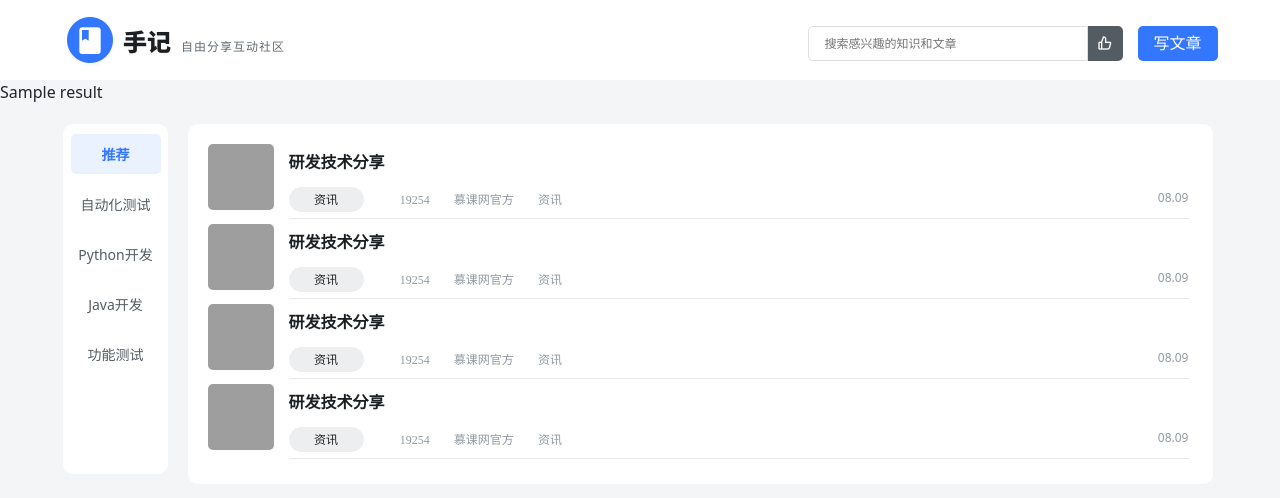
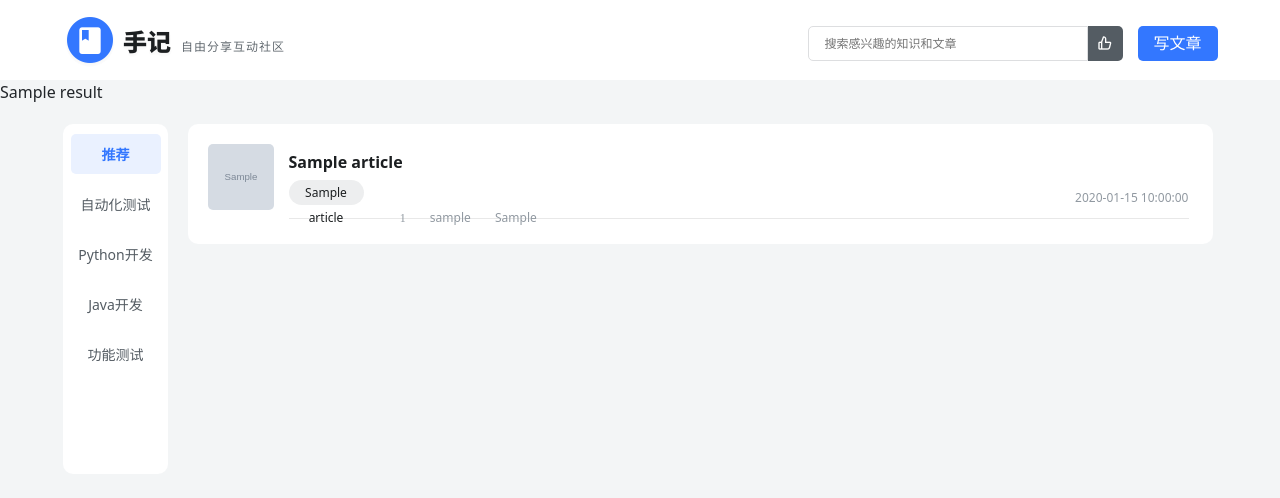
Before and after one commit to marlonchiu/imooc-mumunote, a Flask app: template template/index.html in a window 1280 px wide. Shown: the part 65-563 px from the top of the page. Run offline with Flask 3, Linux system fonts and the light colour scheme; the template is opened without the code that fills it: most values are stand-ins (such as "Sample title", 1, 10 or a date in 2020); grey boxes marked "Sample" are stand-in pictures; parts of the project's set-up code (start-up, migrations or seed data) failed here and were passed over; some libraries are stand-ins or nearby versions; some web fonts are replaced; grey boxes are pictures that could not be loaded.

Commit message:
10-7 首页文章数据填充（二）

```diff
--- a/app/config/config.py
+++ b/app/config/config.py
@@ -3,6 +3,8 @@ class Config(object):
     db_url = "mysql+pymysql://root:123456@127.0.0.1:3306/mumushouji"
     # 前端页面显示的条数
     page_count = 10
+    # 配置一下文章图片的存储路径
+    article_header_image_path = "/images/article/header/"
 
 # 测试环境
 class TestConfig(Config):
--- a/template/index.html
+++ b/template/index.html
@@ -15,7 +15,29 @@
 				</div>
 				<div class="article-warpper fl">
 					<div class="article-inner">
-						<div class="article-row clearfix">
+            <!-- 文章数据渲染 -->
+            {% for article,nickname in result %}
+            <div class="article-row clearfix">
+              <div class="article-header-image fl">
+								<img src="{{article.article_image}}" alt="">
+							</div>
+							<div class="article-desc fl">
+								<div class="article-name">
+									<a href="/detail?article_id={{article.id}}" target="_blank">{{article.title}}</a>
+								</div>
+								<div class="article-info clearfix">
+									<article class="article-left fl">
+										<span>{{article.label}}</span>
+										<span class="iconfont">{{article.browse_num}}</span>
+										<span>{{nickname}}</span>
+										<span>{{article.article_tag}}</span>
+									</article>
+									<div class="article-right fr">{{article.create_time}}</div>
+								</div>
+							</div>
+            </div>
+            {% endfor %}
+						<!-- <div class="article-row clearfix">
 							<div class="article-header-image fl">
 								<img src="images/article-header.jpg" alt="">
 							</div>
@@ -33,64 +55,8 @@
 									<div class="article-right fr">08.09</div>
 								</div>
 							</div>
-						</div>
-						<div class="article-row clearfix">
-							<div class="article-header-image fl">
-								<img src="images/article-header.jpg" alt="">
-							</div>
-							<div class="article-desc fl">
-								<div class="article-name">
-									<a href="" target="_blank">研发技术分享</a>
-								</div>
-								<div class="article-info clearfix">
-									<article class="article-left fl">
-										<span>资讯</span>
-										<span class="iconfont">19254</span>
-										<span>慕课网官方</span>
-										<span>资讯</span>
-									</article>
-									<div class="article-right fr">08.09</div>
-								</div>
-							</div>
-						</div>
-						<div class="article-row clearfix">
-							<div class="article-header-image fl">
-								<img src="images/article-header.jpg" alt="">
-							</div>
-							<div class="article-desc fl">
-								<div class="article-name">
-									<a href="" target="_blank">研发技术分享</a>
-								</div>
-								<div class="article-info clearfix">
-									<article class="article-left fl">
-										<span>资讯</span>
-										<span class="iconfont">19254</span>
-										<span>慕课网官方</span>
-										<span>资讯</span>
-									</article>
-									<div class="article-right fr">08.09</div>
-								</div>
-							</div>
-						</div>
-						<div class="article-row clearfix">
-							<div class="article-header-image fl">
-								<img src="images/article-header.jpg" alt="">
-							</div>
-							<div class="article-desc fl">
-								<div class="article-name">
-									<a href="" target="_blank">研发技术分享</a>
-								</div>
-								<div class="article-info clearfix">
-									<article class="article-left fl">
-										<span>资讯</span>
-										<span class="iconfont">19254</span>
-										<span>慕课网官方</span>
-										<span>资讯</span>
-									</article>
-									<div class="article-right fr">08.09</div>
-								</div>
-							</div>
-						</div>
+						</div> -->
+
 					</div>
 				</div>
 			</div>
```
Also changed, not shown: controller/index.py (+28 -1 lines), resource/images/article/header/277.jpeg (added), resource/images/article/header/319.jpg (added), resource/images/article/header/321.jpg (added).
